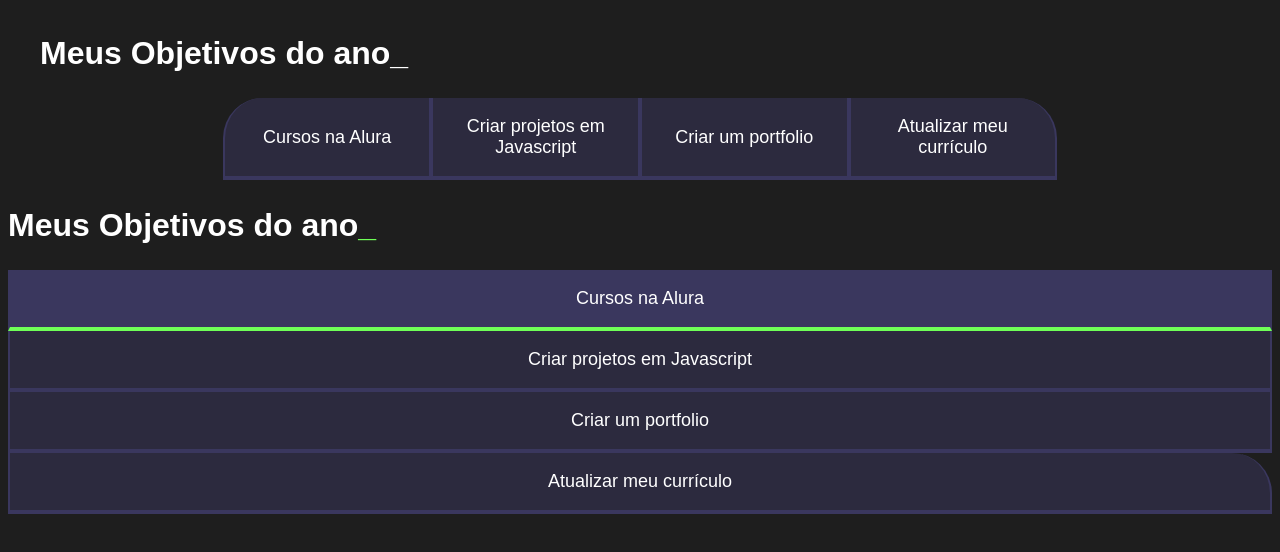
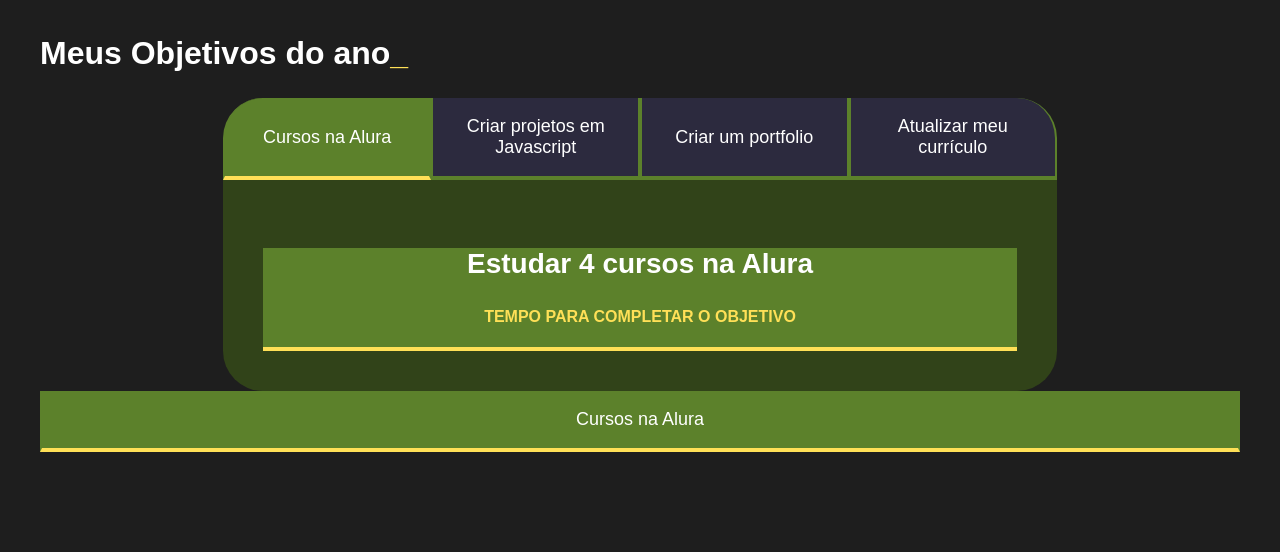
Before and after one commit to Eduardao0/site3c, a plain HTML site: page index.html in a window 1280 px wide. Drawn offline with Linux system fonts and the light colour scheme.

Commit message:
Add files via upload

```diff
--- a/index.html
+++ b/index.html
@@ -2,26 +2,43 @@
 <html lang="pt-br">
 <head>
     <meta charset="UTF-8">
-    <meta http-equiv="X-UA-Compatible" content="IE=edge">
     <meta name="viewport" content="width=device-width, initial-scale=1.0">
     <title>Meus objetivos do ano</title>
+    <link rel="stylesheet" href="style.css">
 </head>
 <body>
+    <section class="conteudo-principal">
+        <h2 class="titulo-principal">Meus Objetivos do ano<span>_</span></h2>
+        <div class="conteudo">
+        <div class="botoes">
+            <button class="botao ativo">Cursos na Alura</button>
+            <button class="botao">Criar projetos em Javascript</button>
+            <button class="botao">Criar um portfolio</button>
+            <button class="botao">Atualizar meu currículo</button>
+        </div>
+        <div class="abas-textos">
+            <div class="aba-conteudo ativo">
+                <h3 class="aba-conteudo-titulo-principal">Estudar 4 cursos na Alura</h3>
+                <h4 class="aba-conteudo-titulo-secundario">Tempo para completar o objetivo</h4>
+            </div>
+            <div class="aba-conteudo">
+                <h3 class="aba-conteudo-titulo-principal">Criar 5 projetos em Javascript</h3>
+                <h4 class="aba-conteudo-titulo-secundario">Tempo para completar o objetivo</h4>
+            </div>
+            <div class="aba-conteudo">
+                <h3 class="aba-conteudo-titulo-principal">Criar um portfolio com os meus 3 melhores projetos</h3>
+                <h4 class="aba-conteudo-titulo-secundario">Tempo para completar o objetivo</h4>
+            </div>
+            <div class="aba-conteudo">
+                <h3 class="aba-conteudo-titulo-principal">Atualizar meu curriculo com os certificados da Alura</h3>
+                <h4 class="aba-conteudo-titulo-secundario">Tempo para completar o objetivo</h4>
+            </div>
+        </div>
+    </div>
+    <button class="botao ativo">Cursos na Alura</button>
+    <div class="aba-conteudo ativo">
 
+    </section>
+    <script src="main.js"></script>
 </body>
 </html>
-<section class="conteudo-principal">
-    <h2 class="titulo-principal">Meus Objetivos do ano_</h2>
-<div class="botoes">
-    <button class="botao">Cursos na Alura</button>
-    <button class="botao">Criar projetos em Javascript</button>
-    <button class="botao">Criar um portfolio</button>
-    <button class="botao">Atualizar meu currículo</button>
-</div>
-</section>
-<link rel="stylesheet" href="style.css">
-<h2 class="titulo-principal">Meus Objetivos do ano<span>_</span></h2>
-<button class="botao ativo">Cursos na Alura</button>
-<button class="botao">Criar projetos em Javascript</button>
-<button class="botao">Criar um portfolio</button>
-<button class="botao">Atualizar meu currículo</button>
--- /dev/null
+++ b/main.js
@@ -0,0 +1,12 @@
+const botoes = document.querySelectorAll(".botao");
+
+for(let i=0;i <botoes.length;i++){
+    botoes[i].onclick = function(){
+
+        for(let j=0;j<botoes.length;j++){
+            botoes[j].classList.remove("ativo");
+        }
+
+        botoes[i].classList.add("ativo");
+    }
+}
--- a/style.css
+++ b/style.css
@@ -1,13 +1,13 @@
-:root {
+:root{
     --cor-de-fundo: #1E1E1E;
-    --verde: #6FFF57;
+    --verde: #ffe057;
     --branco: #FFFFFF;
-    --botao-ativo: #3A375E;
+    --botao-ativo: #5c812b;
     --botao-inativo: rgba(58, 55, 94, 0.5);
-    --texto-fundo: rgba(58, 55, 94, 0.3);
+    --texto-fundo: rgba(93, 151, 16, 0.3);
 }
-@import url('https://fonts.googleapis.com/css2?family=Chakra+Petch:wght@400;700&display=swap');
-body {
+
+body{
     background-color: var(--cor-de-fundo);
     color: var(--branco);
     font-family: 'Chakra Petch', sans-serif;
@@ -29,7 +29,7 @@ body {
 .titulo-principal span {
     color: var(--verde);
 }
-.botao {
+.botao{
     font-family: "Crakra Petch", sans-serif;
     background-color: var(--botao-inativo);
     color: var(--branco);
@@ -49,14 +49,6 @@ border-top: none;
 }
 
 @media screen and (min-width: 768px) {
-    .botoes
-        display: flex;
-    }
-    .botao:first-child {
-        border-radius: 40px 40px 0 0;
-    }
-
-    @media screen and (min-width: 768px) {
     .botoes {
         display: flex;
     }
@@ -69,7 +61,33 @@ border-top: none;
         border-radius: 0 40px 0 0;
     }
 }
+
+
 .ativo{
     background-color: var(--botao-ativo);
     border-bottom: 4px solid var(--verde);
     }
+    .abas-textos{
+        background-color: var(--texto-fundo);
+        padding: 40px;
+        border-radius: 0 0 40px 40px;
+    }
+    .botao.ativo{
+        background-color: var(--botao-ativo);
+        border-bottom: 4px solid var(--verde);
+    }
+    .aba-conteudo.ativo{
+        display:block;
+    }
+    .aba-conteudo{
+        display: none;
+    }
+    .aba-conteudo-titulo-principal{
+        font-size: 28px;
+        text-align: center;
+    }
+    .aba-conteudo-titulo-secundario{
+        text-align: center;
+        color: var(--verde);
+        text-transform: uppercase;
+    }
```
Lines whose indentation alone changed are shown as unchanged.
